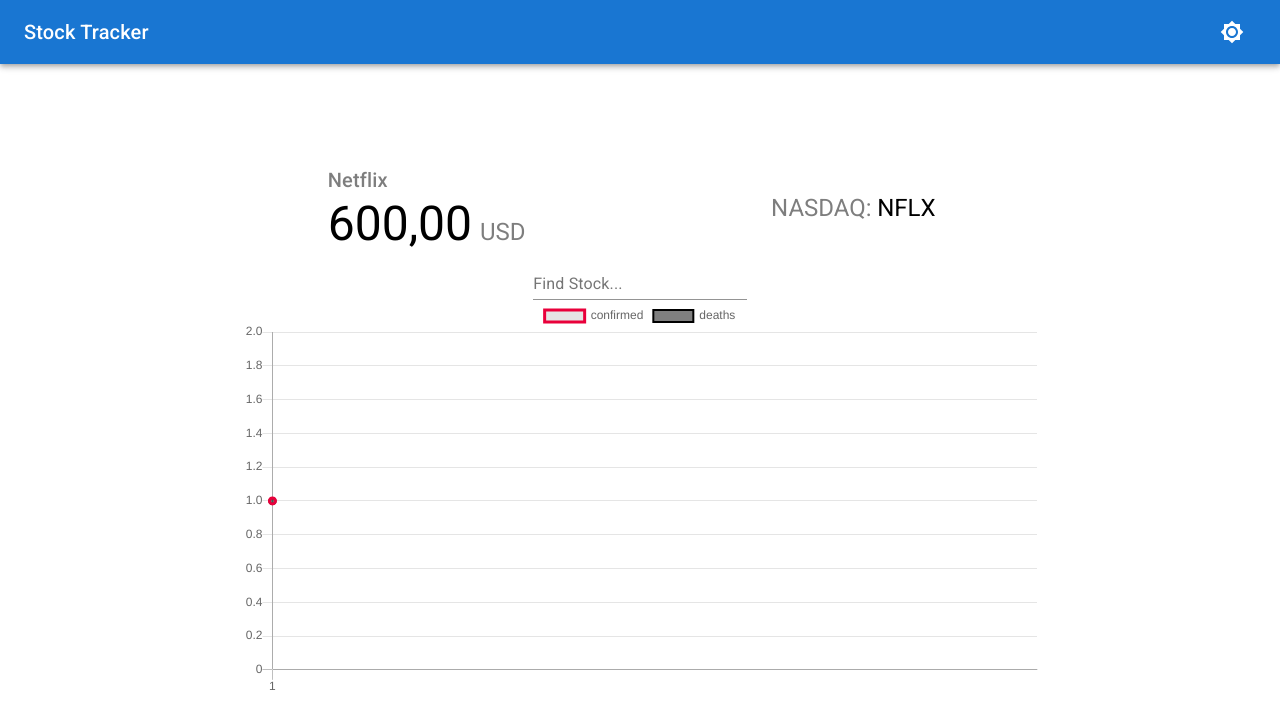
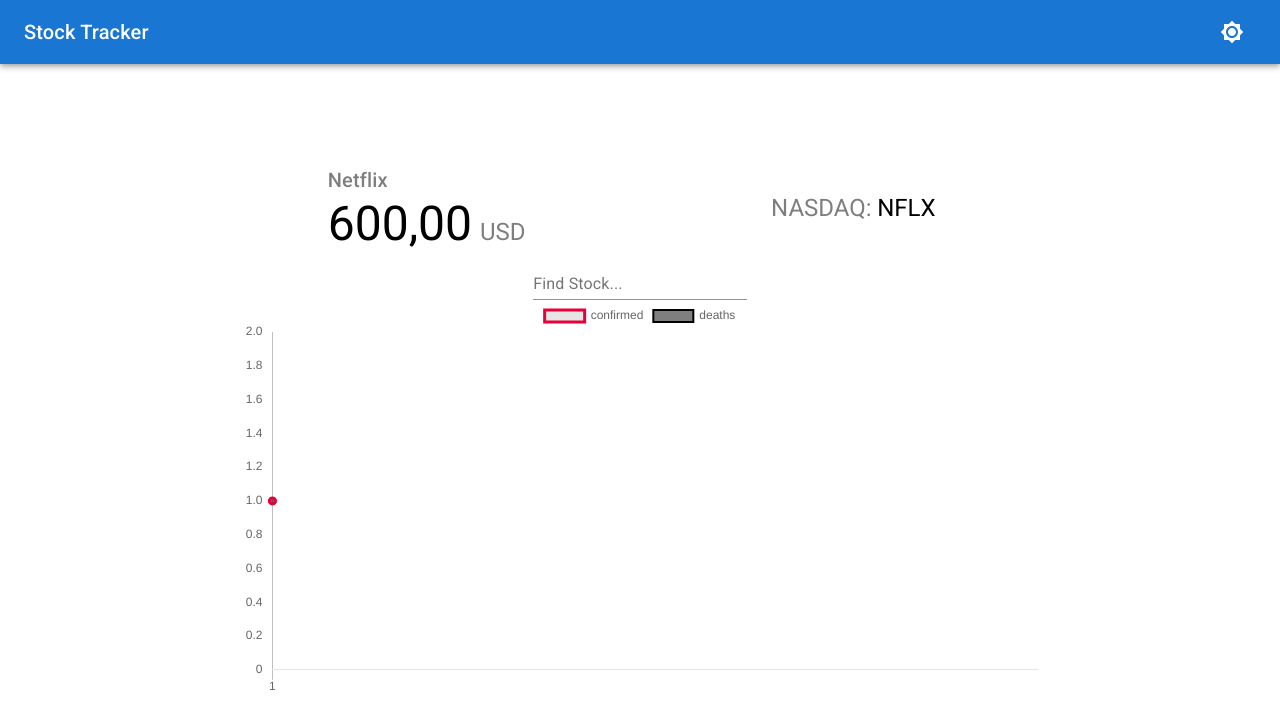
Before and after one commit to plechipt/stock-tracker-app, a React (Create React App) app: page / in a window 1280 px wide. Shown: the top 722 px of the page. Built offline with nearby package versions, Linux system fonts and the light colour scheme.

Commit message:
removed yAxes in chart

```diff
--- a/src/components/StockChart.js
+++ b/src/components/StockChart.js
@@ -14,6 +14,17 @@
 
 const Chart = () => {
   const [stockData, setStockData] = useState({});
+  const options = {
+    scales: {
+      yAxes: [
+        {
+          gridLines: {
+            display: false,
+          },
+        },
+      ],
+    },
+  };
 
   useEffect(() => {
     setStockData({
@@ -36,13 +47,11 @@
     });
   }, []);
 
-  console.log(stockData);
-
   const classes = useStyles();
   return (
     <div>
       <Grid className={classes.root} item xs={12}>
-        <Line data={stockData} />
+        <Line data={stockData} options={options} />
       </Grid>
     </div>
   );
```
